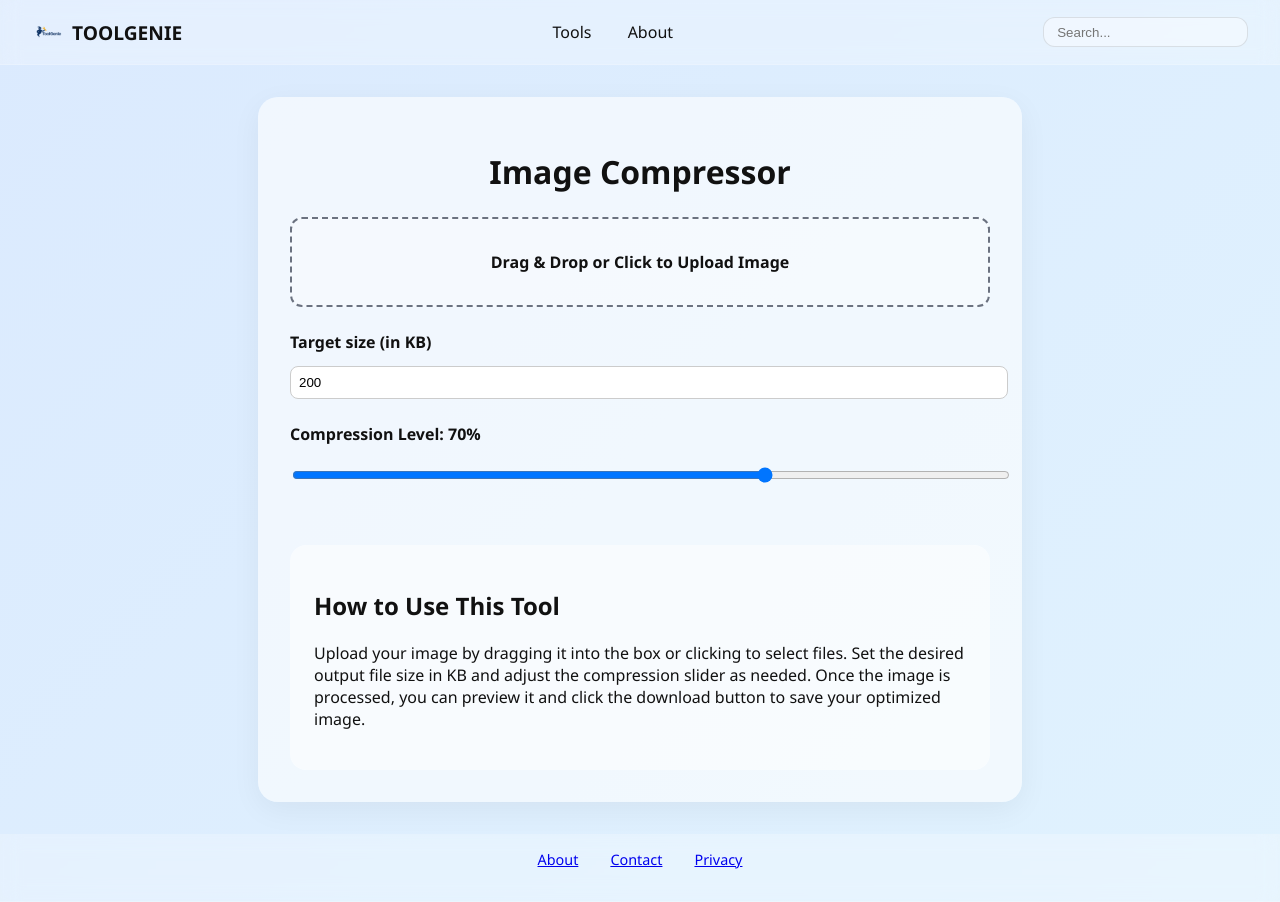
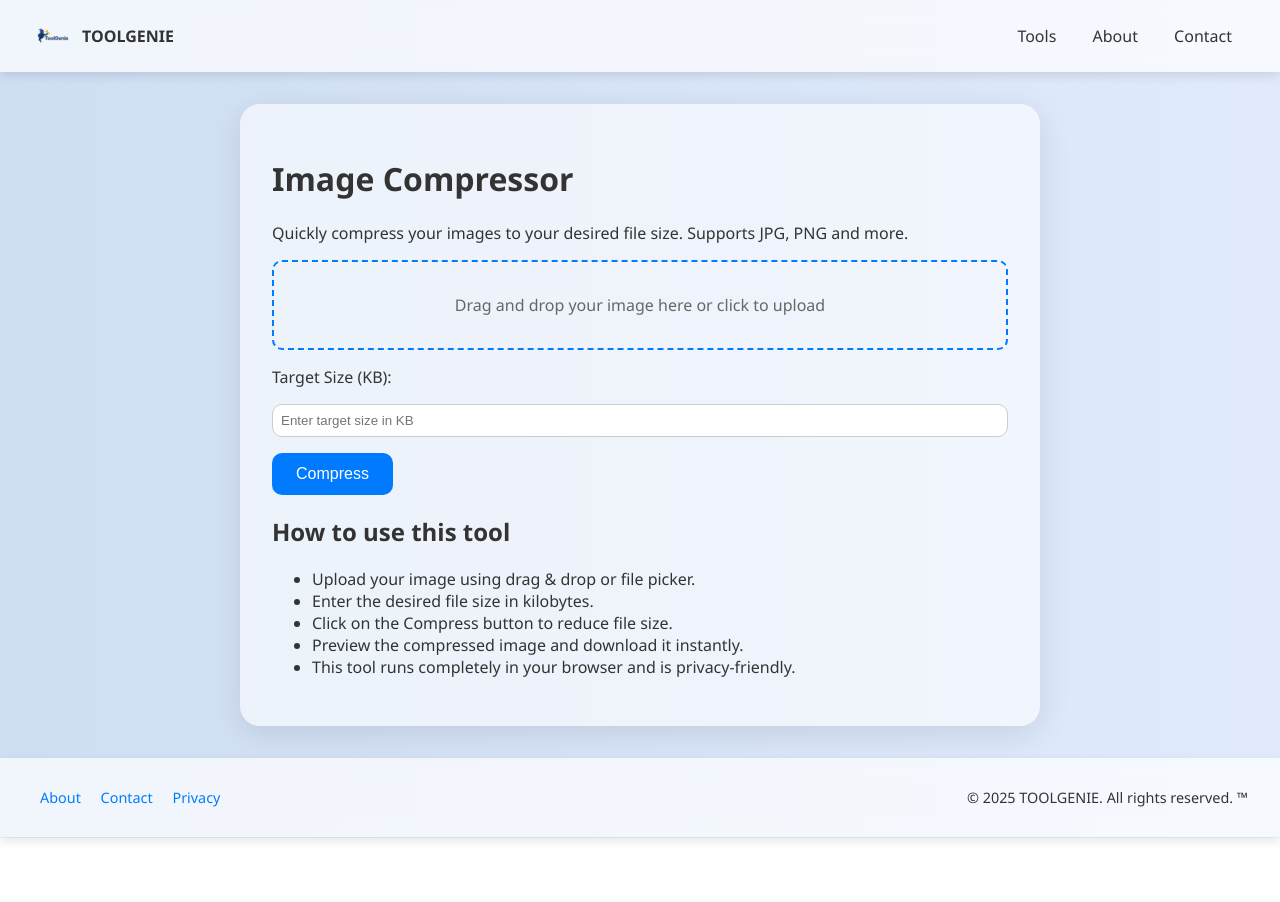
Before and after one commit to krishnasrimukh/toolgenie, a plain HTML site: page tools/image-compressor.html in a window 1280 px wide. After the commit the page ends 837 px from the top, so only its background shows below. Drawn offline with Linux system fonts and the light colour scheme.

Commit message:
Update image-compressor.html

```diff
--- a/tools/image-compressor.html
+++ b/tools/image-compressor.html
@@ -1,275 +1,198 @@
 <!DOCTYPE html>
 <html lang="en">
+
 <head>
   <meta charset="UTF-8" />
   <meta name="viewport" content="width=device-width, initial-scale=1.0" />
-  <meta name="robots" content="index, follow" />
-  <meta name="description" content="Free online Image Compressor Tool – Reduce image size in KB with drag & drop upload, preview, slider control, and instant download. No watermark." />
-  <meta name="keywords" content="image compressor, compress image, reduce image size, online image compression, jpg compressor, png compressor, resize image" />
+  <meta name="description" content="Free online image compressor to reduce image file size by selecting custom KB. Supports drag & drop, preview, compression and download." />
+  <meta name="keywords" content="image compressor, reduce image size, compress photo, custom KB compression, online image tool, TOOLGENIE" />
   <meta name="author" content="TOOLGENIE" />
-  <title>Image Compressor – TOOLGENIE</title>
-  <link rel="icon" type="image/png" href="/assets/favicon.png" />
+  <title>Image Compressor | TOOLGENIE</title>
+  <link rel="icon" href="../assets/favicon.png" type="image/png" />
   <style>
+    * {
+      box-sizing: border-box;
+    }
+
     body {
       margin: 0;
       font-family: 'Segoe UI', sans-serif;
-      background: linear-gradient(135deg, #dbeafe, #e0f2fe);
-      color: #111;
+      background: #e0eafc;
+      background: linear-gradient(to right, #cfdef3, #e0eafc);
+      color: #333;
     }
 
     header, footer {
-      background: rgba(255, 255, 255, 0.25);
       backdrop-filter: blur(10px);
-      border-bottom: 1px solid rgba(255,255,255,0.2);
+      background: rgba(255, 255, 255, 0.7);
+      box-shadow: 0 4px 10px rgba(0, 0, 0, 0.1);
       padding: 1rem 2rem;
       display: flex;
+      justify-content: space-between;
       align-items: center;
-      justify-content: space-between;
-    }
-
-    .logo {
-      display: flex;
-      align-items: center;
-      font-weight: bold;
-      font-size: 1.2rem;
-      gap: 0.5rem;
-    }
-
-    .logo img {
-      width: 32px;
-      height: 32px;
+      position: sticky;
+      top: 0;
+      z-index: 1000;
     }
 
     nav a {
       margin: 0 1rem;
       text-decoration: none;
-      color: #111;
-    }
-
-    .search-box {
-      background: rgba(255,255,255,0.4);
-      padding: 0.4rem 0.8rem;
-      border-radius: 12px;
-      border: 1px solid rgba(0,0,0,0.1);
+      color: #333;
     }
 
     .container {
-      max-width: 700px;
+      max-width: 800px;
       margin: 2rem auto;
-      background: rgba(255,255,255,0.6);
+      background: rgba(255, 255, 255, 0.6);
+      padding: 2rem;
       border-radius: 20px;
-      padding: 2rem;
-      box-shadow: 0 8px 30px rgba(0,0,0,0.05);
+      box-shadow: 0 8px 32px rgba(0, 0, 0, 0.1);
     }
 
-    h1 {
-      text-align: center;
-      margin-bottom: 1.5rem;
-    }
-
-    .drop-zone {
-      border: 2px dashed #6b7280;
-      border-radius: 12px;
+    .dropzone {
+      border: 2px dashed #007BFF;
+      border-radius: 10px;
       padding: 2rem;
       text-align: center;
-      background: rgba(255,255,255,0.3);
+      color: #666;
       cursor: pointer;
-    }
-
-    input[type="file"] {
-      display: none;
-    }
-
-    .control-group {
-      margin-top: 1.5rem;
-    }
-
-    label {
-      font-weight: 600;
-      margin-bottom: 0.5rem;
-      display: block;
-    }
-
-    input[type="number"],
-    input[type="range"] {
-      width: 100%;
-      padding: 0.5rem;
-      margin-top: 0.3rem;
-      border-radius: 8px;
-      border: 1px solid #ccc;
-    }
-
-    .preview {
-      margin-top: 1rem;
-      text-align: center;
+      margin-bottom: 1rem;
     }
 
     .preview img {
       max-width: 100%;
+      margin: 1rem 0;
       border-radius: 10px;
-      margin-bottom: 0.5rem;
     }
 
-    .download-btn {
-      display: inline-block;
-      background: #3b82f6;
+    button {
+      background: #007BFF;
       color: white;
-      padding: 0.6rem 1.2rem;
       border: none;
+      padding: 0.75rem 1.5rem;
+      font-size: 1rem;
       border-radius: 10px;
       cursor: pointer;
-      margin-top: 1rem;
     }
 
-    .how-to-use {
-      margin-top: 3rem;
-      background: rgba(255,255,255,0.5);
-      border-radius: 16px;
-      padding: 1.5rem;
+    button:hover {
+      background: #0056b3;
+    }
+
+    input[type="number"] {
+      padding: 0.5rem;
+      width: 100%;
+      margin: 1rem 0;
+      border: 1px solid #ccc;
+      border-radius: 10px;
     }
 
     footer {
-      justify-content: center;
-      gap: 2rem;
+      text-align: center;
       font-size: 0.9rem;
-      padding-bottom: 2rem;
     }
 
-    @media (max-width: 600px) {
-      nav a {
+    footer a {
       margin: 0 0.5rem;
-      }
+      text-decoration: none;
+      color: #007BFF;
     }
   </style>
 </head>
+
 <body>
   <header>
-    <div class="logo">
-      <img src="/assets/favicon.png" alt="TOOLGENIE Logo" />
-      TOOLGENIE
+    <div style="display:flex; align-items:center;">
+      <img src="../assets/favicon.png" alt="TOOLGENIE Logo" width="40" style="margin-right:10px;">
+      <strong>TOOLGENIE</strong>
     </div>
     <nav>
-      <a href="/index.html">Tools</a>
-      <a href="/about.html">About</a>
+      <a href="../index.html">Tools</a>
+      <a href="../about.html">About</a>
+      <a href="../contact.html">Contact</a>
     </nav>
-    <input type="text" class="search-box" placeholder="Search..." />
   </header>
 
   <main class="container">
     <h1>Image Compressor</h1>
+    <p>Quickly compress your images to your desired file size. Supports JPG, PNG and more.</p>
 
-    <label for="fileInput" class="drop-zone" id="dropZone">
-      Drag & Drop or Click to Upload Image
-      <input type="file" id="fileInput" accept="image/*" />
-    </label>
+    <div class="dropzone" onclick="fileInput.click()">
+      Drag and drop your image here or click to upload
+    </div>
+    <input type="file" id="fileInput" accept="image/*" style="display:none;" onchange="handleFile(this.files[0])">
 
-    <div class="control-group">
-      <label for="targetSize">Target size (in KB)</label>
-      <input type="number" id="targetSize" value="200" />
-    </div>
+    <label for="targetSize">Target Size (KB):</label>
+    <input type="number" id="targetSize" placeholder="Enter target size in KB" />
 
-    <div class="control-group">
-      <label for="compressionRange">Compression Level: <span id="compressionValue">70</span>%</label>
-      <input type="range" id="compressionRange" min="10" max="100" value="70" />
-    </div>
+    <div class="preview" id="preview"></div>
+    <button onclick="compressImage()">Compress</button>
 
-    <div class="preview" id="previewContainer" style="display:none;">
-      <p><strong>Preview:</strong></p>
-      <img id="previewImage" />
-      <p>Compressed Size: <span id="compressedSize">0</span> KB</p>
-      <a id="downloadBtn" class="download-btn" download="compressed-image.jpg">Download</a>
-    </div>
+    <div id="downloadArea" style="margin-top: 1rem;"></div>
 
-    <section class="how-to-use">
-      <h2>How to Use This Tool</h2>
-      <p>Upload your image by dragging it into the box or clicking to select files. Set the desired output file size in KB and adjust the compression slider as needed. Once the image is processed, you can preview it and click the download button to save your optimized image.</p>
-    </section>
+    <h2>How to use this tool</h2>
+    <article>
+      <ul>
+        <li>Upload your image using drag & drop or file picker.</li>
+        <li>Enter the desired file size in kilobytes.</li>
+        <li>Click on the Compress button to reduce file size.</li>
+        <li>Preview the compressed image and download it instantly.</li>
+        <li>This tool runs completely in your browser and is privacy-friendly.</li>
+      </ul>
+    </article>
   </main>
 
   <footer>
-    <a href="/about.html">About</a>
-    <a href="/contact.html">Contact</a>
-    <a href="/privacy.html">Privacy</a>
+    <div>
+      <a href="../about.html">About</a>
+      <a href="../contact.html">Contact</a>
+      <a href="../privacy.html">Privacy</a>
+    </div>
+    <p>&copy; 2025 TOOLGENIE. All rights reserved. ™</p>
   </footer>
 
   <script>
-    const fileInput = document.getElementById('fileInput');
-    const dropZone = document.getElementById('dropZone');
-    const compressionRange = document.getElementById('compressionRange');
-    const compressionValue = document.getElementById('compressionValue');
-    const previewImage = document.getElementById('previewImage');
-    const previewContainer = document.getElementById('previewContainer');
-    const downloadBtn = document.getElementById('downloadBtn');
-    const compressedSize = document.getElementById('compressedSize');
-
-    compressionRange.oninput = () => {
-      compressionValue.textContent = compressionRange.value;
-    };
-
-    dropZone.addEventListener('click', () => fileInput.click());
-    dropZone.addEventListener('dragover', e => {
-      e.preventDefault();
-      dropZone.style.borderColor = "#3b82f6";
-    });
-
-    dropZone.addEventListener('dragleave', () => {
-      dropZone.style.borderColor = "#6b7280";
-    });
-
-    dropZone.addEventListener('drop', e => {
-      e.preventDefault();
-      fileInput.files = e.dataTransfer.files;
-      handleFile(fileInput.files[0]);
-    });
-
-    fileInput.addEventListener('change', () => {
-      if (fileInput.files.length > 0) handleFile(fileInput.files[0]);
-    });
+    let originalImage;
 
     function handleFile(file) {
       const reader = new FileReader();
       reader.onload = function (e) {
+        originalImage = e.target.result;
+        document.getElementById('preview').innerHTML = `<img src="${originalImage}" alt="Original">`;
+      }
+      reader.readAsDataURL(file);
+    }
+
+    function compressImage() {
+      const targetKB = parseInt(document.getElementById('targetSize').value);
+      if (!originalImage || !targetKB) return alert('Upload an image and enter size');
+
       const img = new Image();
+      img.src = originalImage;
       img.onload = function () {
         const canvas = document.createElement('canvas');
-          const ctx = canvas.getContext('2d');
         canvas.width = img.width;
         canvas.height = img.height;
+        const ctx = canvas.getContext('2d');
         ctx.drawImage(img, 0, 0);
 
-          let quality = compressionRange.value / 100;
-          const targetSizeKB = parseInt(document.getElementById('targetSize').value);
-          let compressedBlob;
+        let quality = 0.9;
+        let output = canvas.toDataURL('image/jpeg', quality);
 
-          function compress() {
-            return new Promise((resolve) => {
-              canvas.toBlob(blob => {
-                compressedBlob = blob;
-                if (blob.size / 1024 > targetSizeKB && quality > 0.1) {
+        const targetBytes = targetKB * 1024;
+
+        while (output.length > targetBytes && quality > 0.1) {
           quality -= 0.05;
-                  canvas.toBlob(blob2 => {
-                    compressedBlob = blob2;
-                    resolve(blob2);
-                  }, 'image/jpeg', quality);
-                } else {
-                  resolve(blob);
-                }
-              }, 'image/jpeg', quality);
-            });
+          output = canvas.toDataURL('image/jpeg', quality);
         }
 
-          compress().then(() => {
-            const url = URL.createObjectURL(compressedBlob);
-            previewImage.src = url;
-            previewContainer.style.display = 'block';
-            downloadBtn.href = url;
-            compressedSize.textContent = Math.round(compressedBlob.size / 1024);
-          });
-        };
-        img.src = e.target.result;
-      };
-      reader.readAsDataURL(file);
+        document.getElementById('preview').innerHTML = `<img src="${output}" alt="Compressed">`;
+        document.getElementById('downloadArea').innerHTML = `<a href="${output}" download="compressed.jpg">
+          <button>Download Image</button></a>`;
+      }
     }
   </script>
 </body>
+
 </html>
```
Lines whose indentation alone changed are shown as unchanged.
